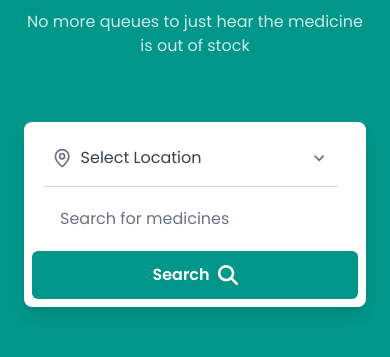
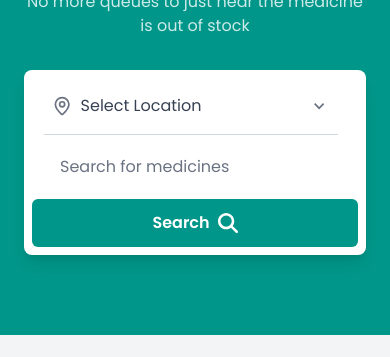
Before and after one commit to sayeedmunees/medsfinder, a React (Vite) app: page / in a window 390 px wide. Shown: the part 250-607 px from the top of the page. Built offline with nearby package versions, Linux system fonts and the light colour scheme.

Commit message:
Updated home layout

```diff
--- a/src/user/pages/HomePage.jsx
+++ b/src/user/pages/HomePage.jsx
@@ -93,14 +93,14 @@ const HomePage = () => {
       <Header from="home" onLoginClick={() => setShowLogin(true)} />
       <main>
         {/* hero */}
-        <section className="bg-teal-600 text-white pt-25 md:pt-20 py-20 px-6 md:px-12 text-center">
+        <section className="bg-teal-600 text-white pt-20 py-20 px-6 md:px-12 text-center">
           <h2 className="text-2xl md:text-5xl font-bold mb-3">
             Find medicines faster nearby you
           </h2>
           <p className="text-base md:text-xl text-white/80 ">
             No more queues to just hear the medicine is out of stock
           </p>
-          <div className="mt-16 md:mt-8 max-w-2xl mx-auto bg-white rounded-lg shadow-lg p-2 flex flex-col md:flex-row items-center space-x-2">
+          <div className="mt-8 max-w-2xl mx-auto bg-white rounded-lg shadow-lg p-2 flex flex-col md:flex-row items-center space-x-2">
             <div className="flex items-center p-2 w-[90%]">
               <LuMapPin className="text-2xl text-gray-500" />
               <select className="p-2 appearance-none border-none outline-none rounded-md text-gray-700 bg-white focus:border-teal-500 focus:ring-2 focus:ring-teal-200 cursor-pointer w-full">
```
